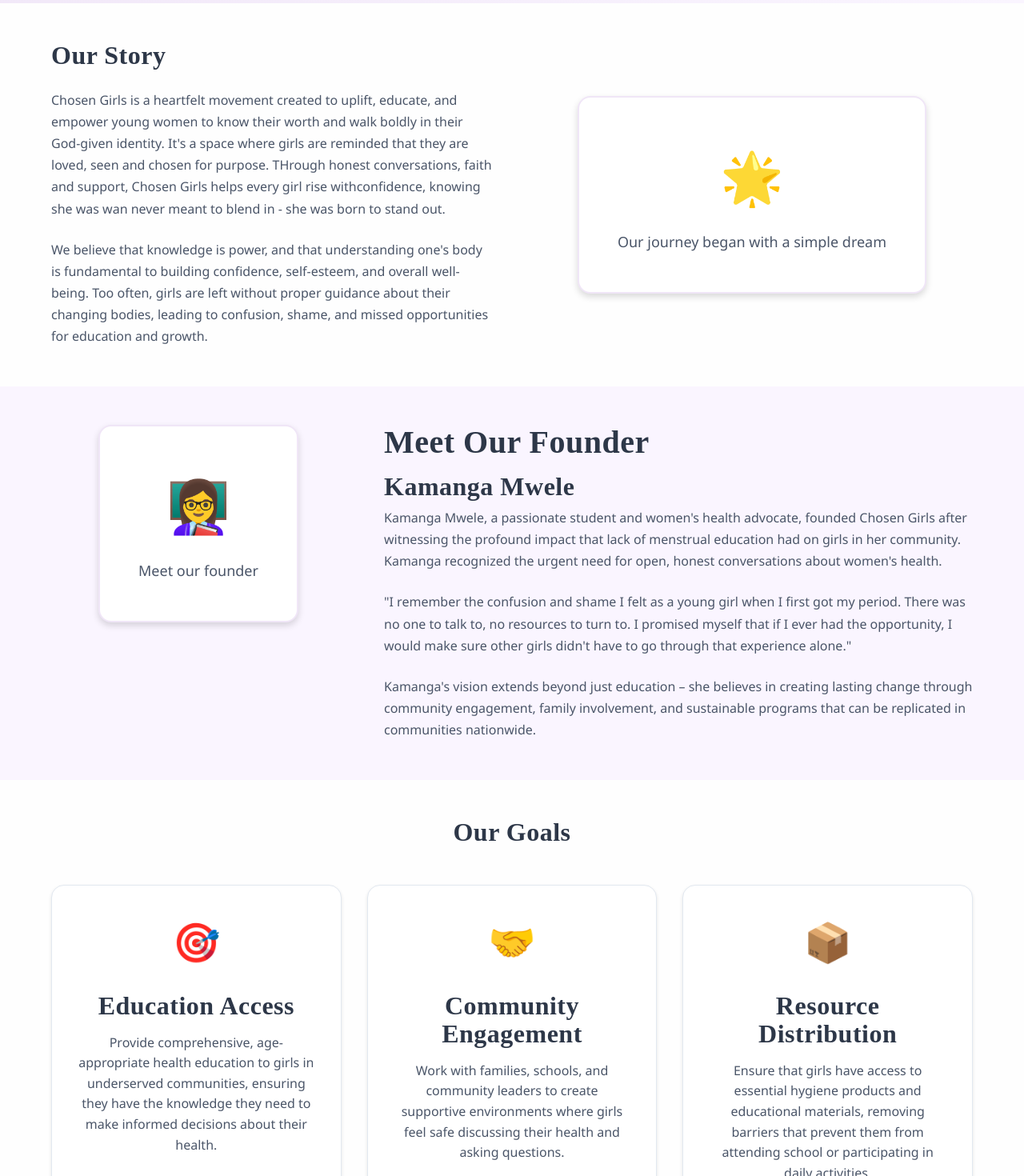
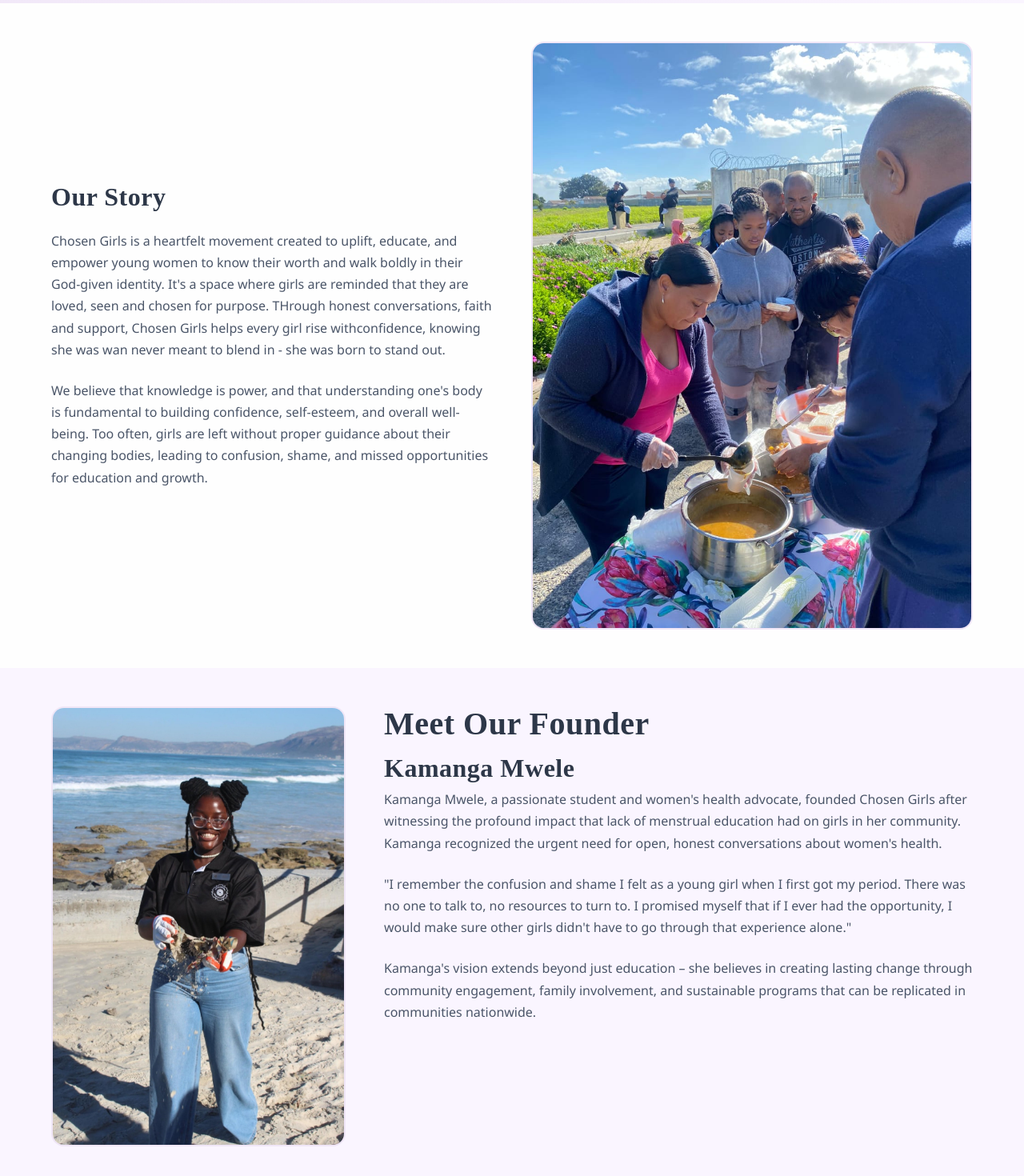
Before and after one commit to Carmen-Dominguez/chosen-girls, a React (Create React App) app: page /about in a window 1280 px wide. Shown: the part 320-1790 px from the top of the page at 80% size. Built offline with nearby package versions, Linux system fonts and the light colour scheme; a web font is replaced by a local one.

Commit message:
feat: about page update

```diff
--- a/src/pages/About/About.scss
+++ b/src/pages/About/About.scss
@@ -70,6 +70,16 @@
     display: flex;
     justify-content: center;
     align-items: center;
+    width: 100%;
+    height: 100%;
+
+    img {
+      object-fit: cover;
+      border-radius: $border-radius-lg;
+      border: 2px solid $accent-color;
+      width: 100%;
+      height: 100%;
+    }
   }
 
   &__placeholder {
@@ -116,6 +126,16 @@
     display: flex;
     justify-content: center;
     align-items: center;
+    width: 100%;
+    height: 100%;
+
+    img {
+      object-fit: cover;
+      border-radius: $border-radius-lg;
+      border: 2px solid $accent-color;
+      width: 100%;
+      height: 100%;
+    }
   }
 
   &__placeholder {
--- a/src/pages/About/About.tsx
+++ b/src/pages/About/About.tsx
@@ -38,10 +38,7 @@
               </p>
             </div>
             <div className="story__image">
-              <div className="story__placeholder">
-                <span>🌟</span>
-                <p>Our journey began with a simple dream</p>
-              </div>
+              <img src="/journey.jpeg" alt="Kamanga Mwele" />
             </div>
           </div>
         </div>
@@ -52,10 +49,7 @@
         <div className="container">
           <div className="founder__content">
             <div className="founder__image">
-              <div className="founder__placeholder">
-                <span>👩‍🏫</span>
-                <p>Meet our founder</p>
-              </div>
+                <img src="/founder.jpeg" alt="Kamanga Mwele" />
             </div>
             <div className="founder__text">
               <h1>Meet Our Founder</h1>
@@ -184,6 +178,9 @@
               <a href="mailto:donate@chosengirls.org" className="btn btn-secondary">
                 Make a Donation
               </a>
+              <a href="tel:+27602773531" className="btn btn-secondary">
+                Call Us
+              </a>
             </div>
           </div>
         </div>
```
Also changed, not shown: public/founder.jpeg (added), public/journey.jpeg (added).
